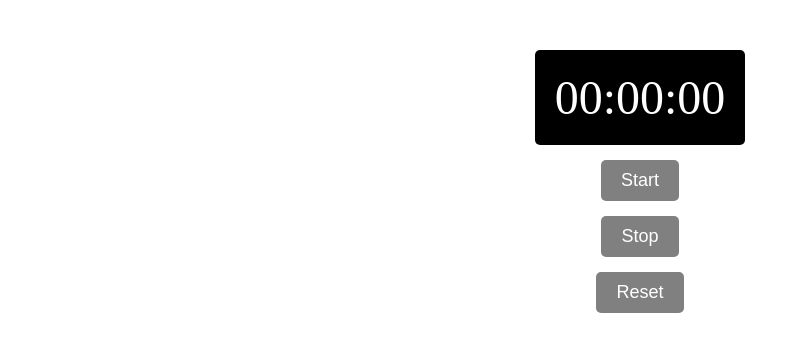
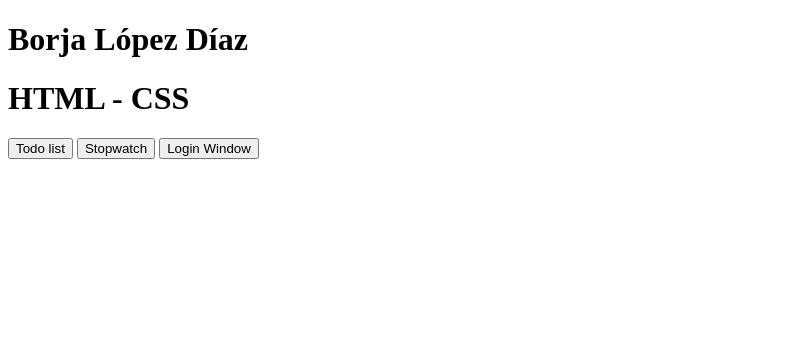
Before and after one commit to BorjaLopz/BorjaLopz.github.io, a plain HTML site: page index.html in a window 1280 px wide. Shown: the whole page, without its empty margins (0-800 px from the left). Drawn offline with Linux system fonts and the light colour scheme.

Commit message:
Hacemos la pagina web principal

```diff
--- a/index.html
+++ b/index.html
@@ -1,19 +1,23 @@
 <!DOCTYPE html>
 <html>
     <head>
-        <link href="stopwatch.css" rel="stylesheet" type="text/css">
+        <meta charset="UTF-8">
 
+        <link rel="stylesheet" href="mainweb.css">
 
     </head>
-    <div id="stopwatch">
 
-        <div id="time">00:00:00</div>
-        <button id="start">Start</button>
-        <button id="stop">Stop</button>
-        <button id="reset">Reset</button>
+    <body>
 
-        <script src="stopwatch.js"></script>
+        <!--<h1 id="Titulo"><span id="B">B</span>orja <span id="L">L</span>ópez <span id="D" >D</span>íaz</h1>-->
+        <h1 id="Titulo">Borja López Díaz</h1>
 
-    </div>
+        <h1 id="html-css">HTML - CSS</h1>
+
+        <button id="buttonTodoList" onclick="window.location.href='https://borjalopz.github.io/TodoList/';">Todo list</button>
+        <button id="buttonStopwatch" onclick="window.location.href='https://borjalopz.github.io/Stopwatch/';">Stopwatch</button>
+        <button id="buttonLogin" onclick="window.location.href='https://borjalopz.github.io/LoginWindow/';">Login Window</button>
+
+    </body>
 
 </html>
```
